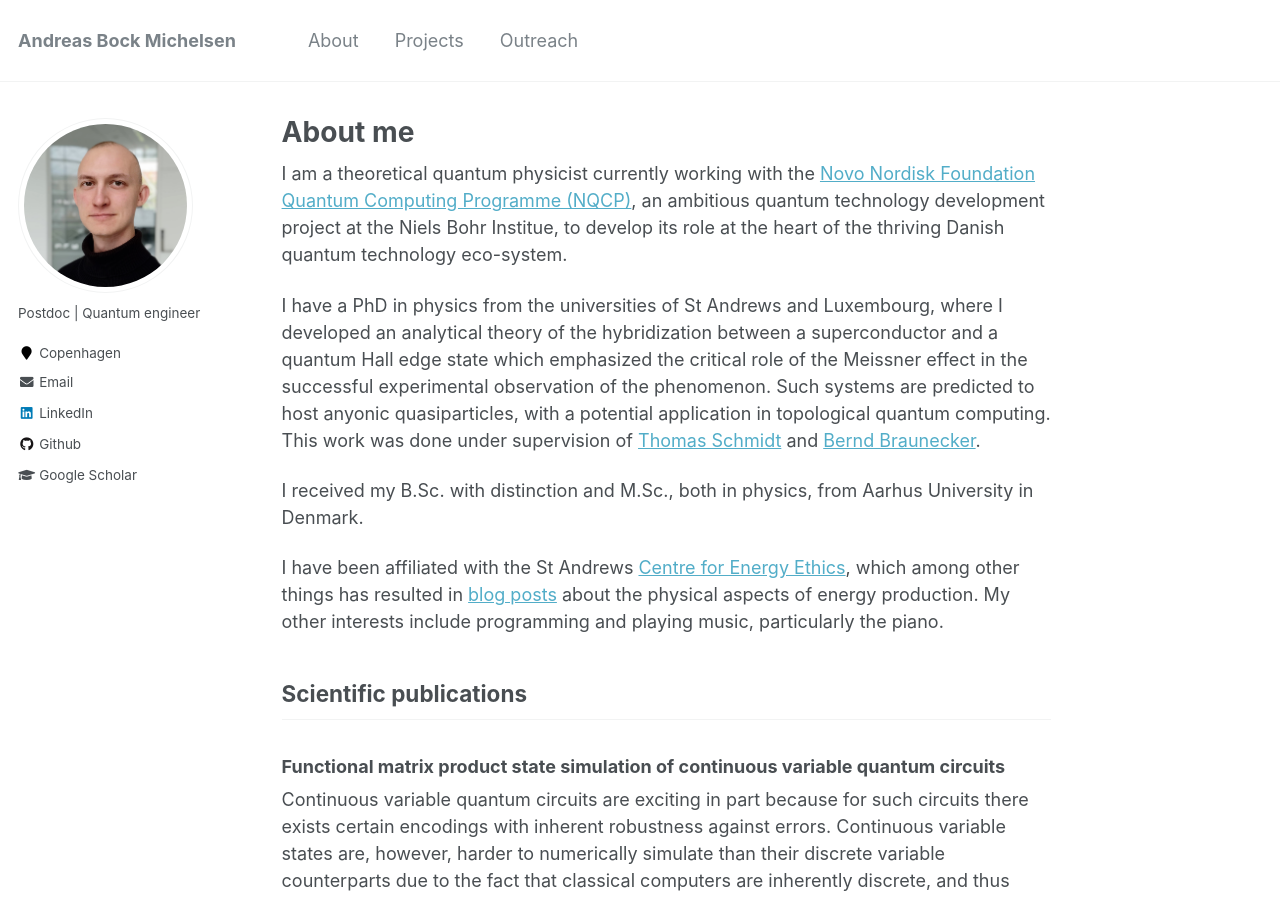
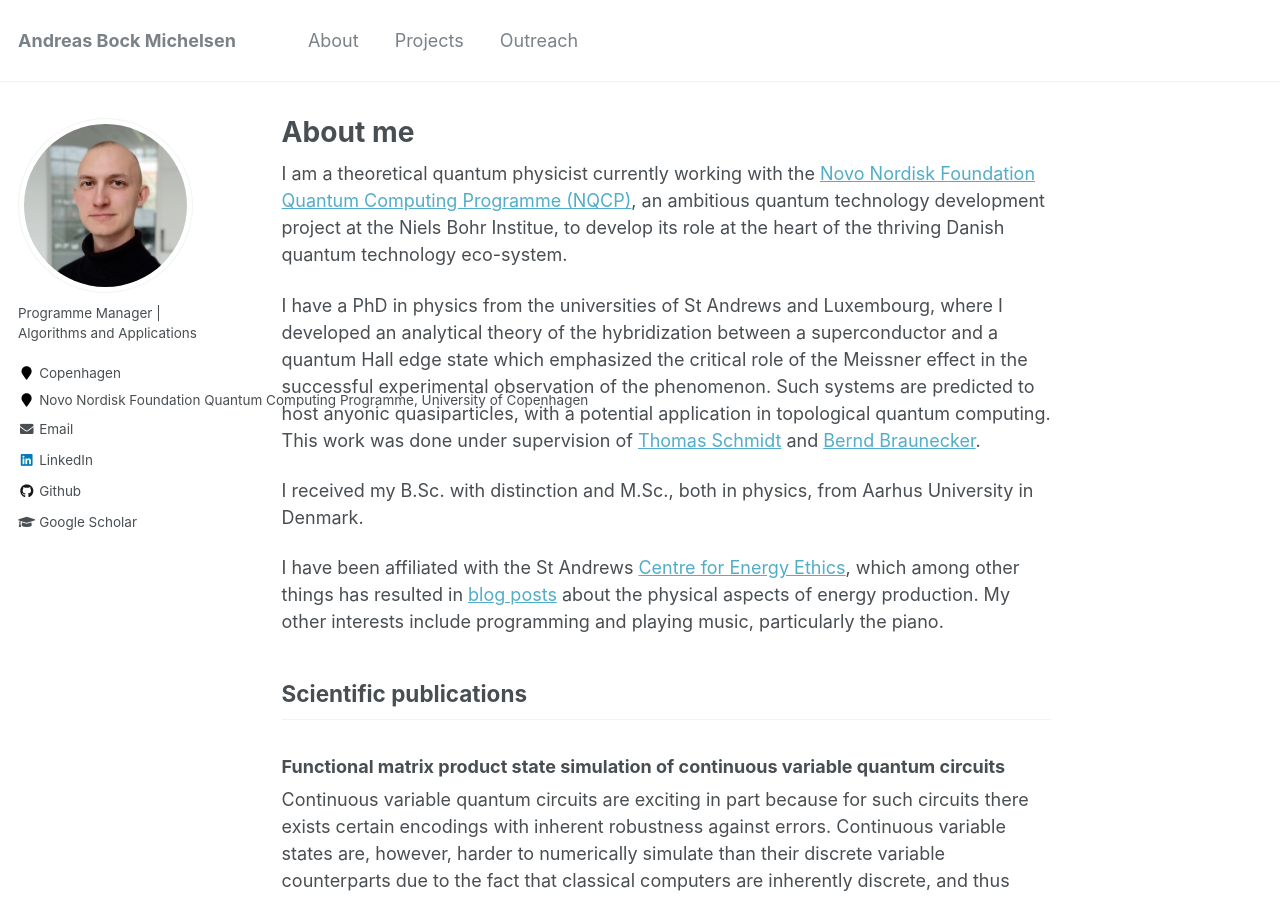
Before and after one commit to AndBM/andbm.github.io, a Jekyll site: the page built from _pages/about.md, in a window 1280 px wide and 900 px high. Built offline with Jekyll 4.4.1, drawn with Linux system fonts in a browser that asks for light colours.

Commit message:
Updated job

```diff
--- a/_config.yml
+++ b/_config.yml
@@ -82,9 +82,9 @@ analytics:
 author:
   name             : #"Andreas Bock Michelsen"
   avatar           : "portrait_square.jpg"
-  bio              : "Postdoc | Quantum engineer"
+  bio              : "Programme Manager | Algorithms and Applications"
   location         : "Copenhagen"
-  employer         : #"University of St Andrews"
+  employer         : "Novo Nordisk Foundation Quantum Computing Programme, University of Copenhagen"
   pubmed           : #"https://www.ncbi.nlm.nih.gov/pubmed/?term=john+snow"
   googlescholar    : "https://scholar.google.com/citations?user=UgXqrVYAAAAJ&hl=en"
   email            : "andreas@abmichelsen.com"
```
